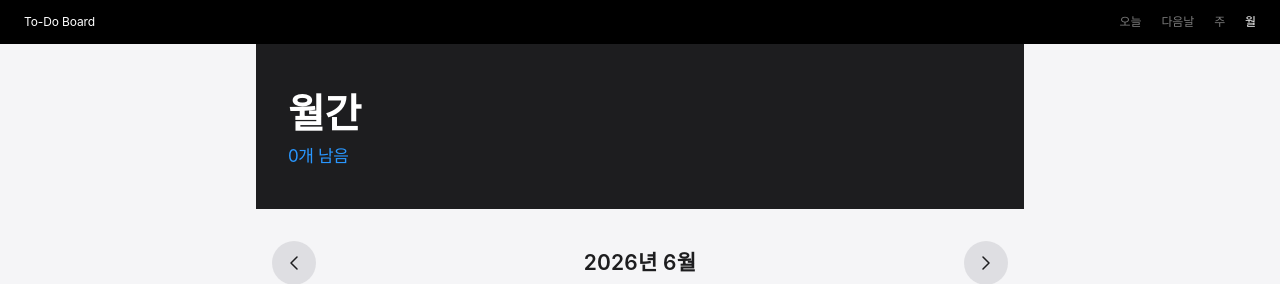
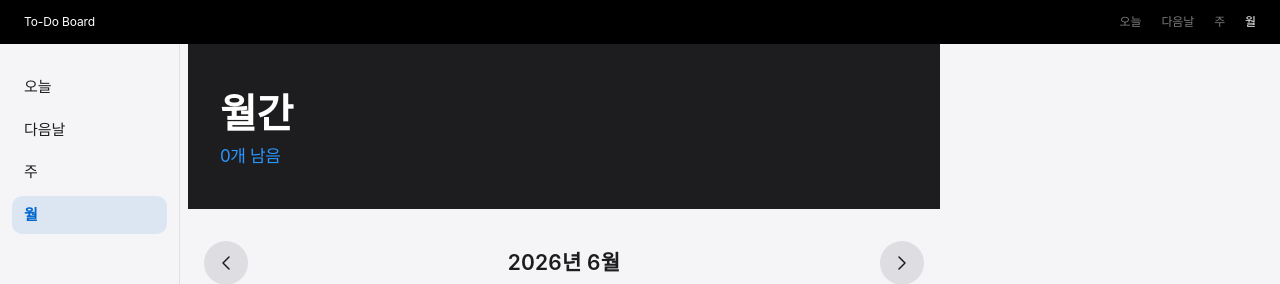
Before and after one commit to jhcho9760/todo-app, a Next.js app: page / in a window 1280 px wide. Shown: the top 284 px of the page. Built offline with nearby package versions, Linux system fonts and the light colour scheme; no server answers; the database is empty.

Commit message:
feat: add left sidebar with view navigation

```diff
--- a/app/layout.tsx
+++ b/app/layout.tsx
@@ -1,6 +1,7 @@
 import type { Metadata } from 'next'
 import { Suspense } from 'react'
 import NavBar from '@/components/NavBar'
+import Sidebar from '@/components/Sidebar'
 import './globals.css'
 
 export const metadata: Metadata = {
@@ -22,7 +23,14 @@ export default function RootLayout({ children }: { children: React.ReactNode })
         }>
           <NavBar />
         </Suspense>
-        {children}
+        <div className="flex">
+          <Suspense fallback={<aside style={{ width: '180px', flexShrink: 0 }} />}>
+            <Sidebar />
+          </Suspense>
+          <div className="flex-1 min-w-0">
+            {children}
+          </div>
+        </div>
       </body>
     </html>
   )
--- a/components/HomeContent.tsx
+++ b/components/HomeContent.tsx
@@ -113,7 +113,7 @@ export default function HomeContent() {
     : '월간'
 
   return (
-    <main className="max-w-3xl mx-auto px-4" style={{ paddingBottom: '80px' }}>
+    <main className="max-w-3xl px-6" style={{ paddingBottom: '80px' }}>
       {/* 다크 헤더 타일 */}
       <div
         className="mx-[-16px] px-8 pt-12 pb-10 mb-8"
--- /dev/null
+++ b/components/Sidebar.tsx
@@ -0,0 +1,44 @@
+'use client'
+
+import Link from 'next/link'
+import { useSearchParams } from 'next/navigation'
+
+const NAV_ITEMS = [
+  { label: '오늘', view: 'today' },
+  { label: '다음날', view: 'tomorrow' },
+  { label: '주', view: 'week' },
+  { label: '월', view: 'month' },
+]
+
+export default function Sidebar() {
+  const searchParams = useSearchParams()
+  const currentView = searchParams.get('view') ?? 'month'
+
+  return (
+    <aside
+      className="sticky top-[44px] h-[calc(100vh-44px)] flex-shrink-0 pt-6 px-3"
+      style={{ width: '180px', backgroundColor: '#f5f5f7', borderRight: '1px solid #e0e0e0' }}
+    >
+      <nav className="flex flex-col gap-1">
+        {NAV_ITEMS.map(({ label, view }) => {
+          const active = currentView === view
+          return (
+            <Link
+              key={view}
+              href={`/?view=${view}`}
+              className="flex items-center px-3 py-2 rounded-[10px] transition-colors"
+              style={{
+                fontSize: '15px',
+                fontWeight: active ? 600 : 400,
+                color: active ? '#0066cc' : '#1d1d1f',
+                backgroundColor: active ? 'rgba(0,102,204,0.1)' : 'transparent',
+              }}
+            >
+              {label}
+            </Link>
+          )
+        })}
+      </nav>
+    </aside>
+  )
+}
```
